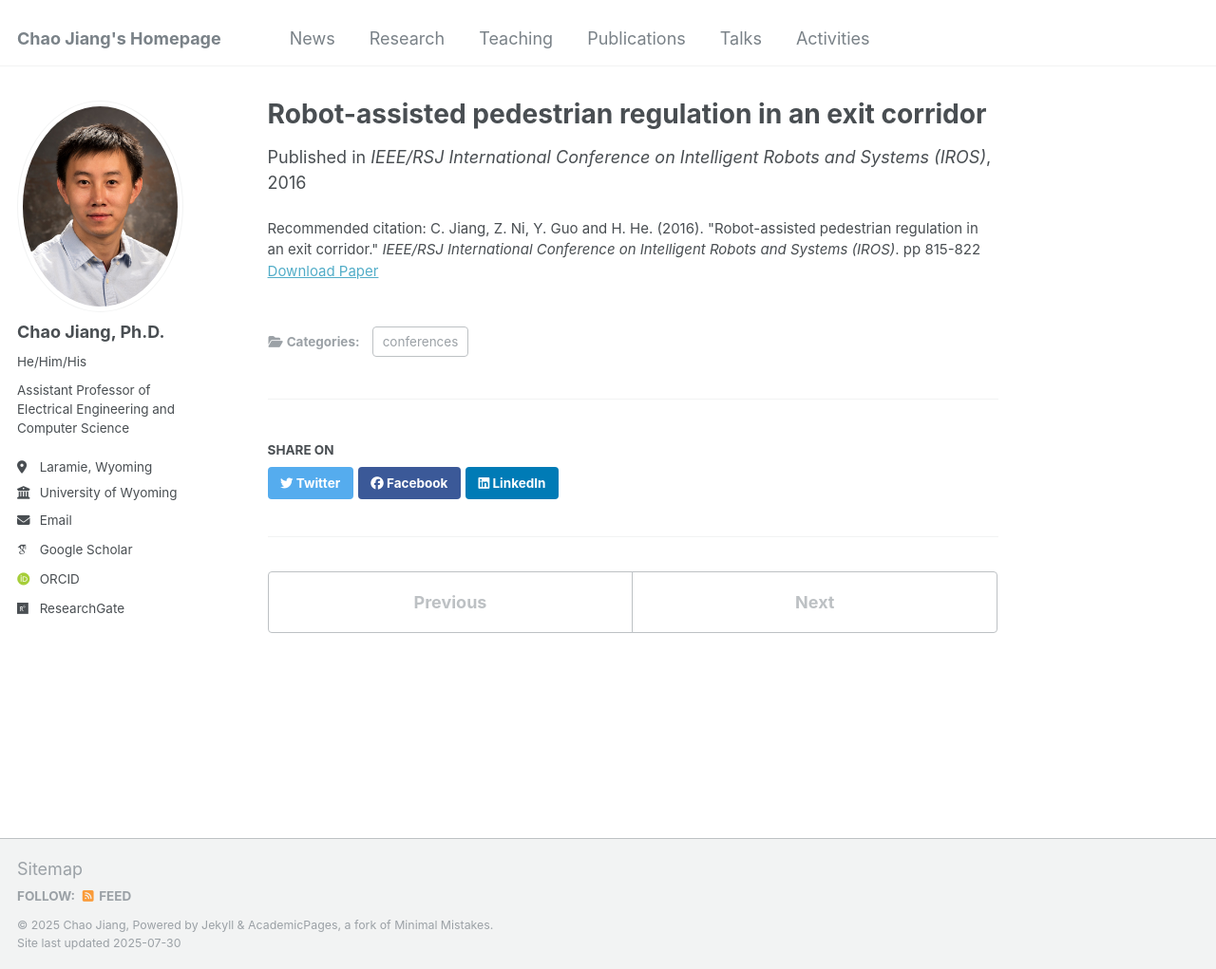
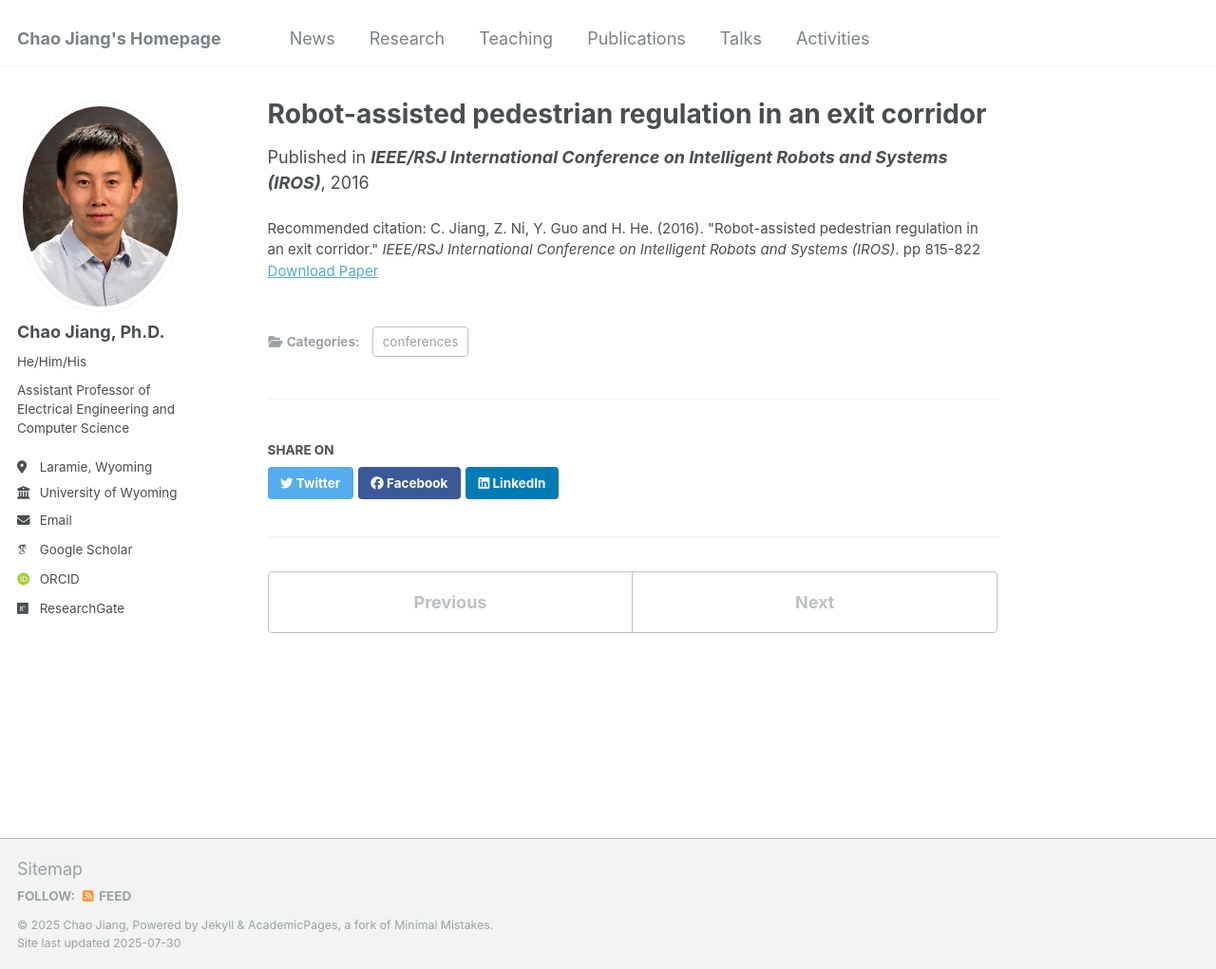
Before and after one commit to cjiang6/cjiang6.github.io, a Jekyll site: the page built from _publications/2016-12-01.md, in a window 1280 px wide and 1021 px high. Shown: the whole window at 95% size. Built offline with Jekyll 4.4.1, drawn with Linux system fonts in a browser that asks for light colours; some web fonts are replaced.

Commit message:
Update 2016-12-01.md

```diff
--- a/_publications/2016-12-01.md
+++ b/_publications/2016-12-01.md
@@ -5,7 +5,7 @@ category: conferences
 #permalink: /publication/2015-10-01-paper-title-number-3
 #excerpt: 'This paper is about the number 3. The number 4 is left for future work.'
 date: 2016-12-01
-venue: 'IEEE/RSJ International Conference on Intelligent Robots and Systems (IROS)'
+venue: '<b>IEEE/RSJ International Conference on Intelligent Robots and Systems (IROS)</b>'
 #slidesurl: 'http://academicpages.github.io/files/slides3.pdf'
 paperurl: 'https://ieeexplore.ieee.org/document/7759145'
 citation: 'C. Jiang, Z. Ni, Y. Guo and H. He. (2016). &quot;Robot-assisted pedestrian regulation in an exit corridor.&quot; <i>IEEE/RSJ International Conference on Intelligent Robots and Systems (IROS)</i>. pp 815-822'
```
